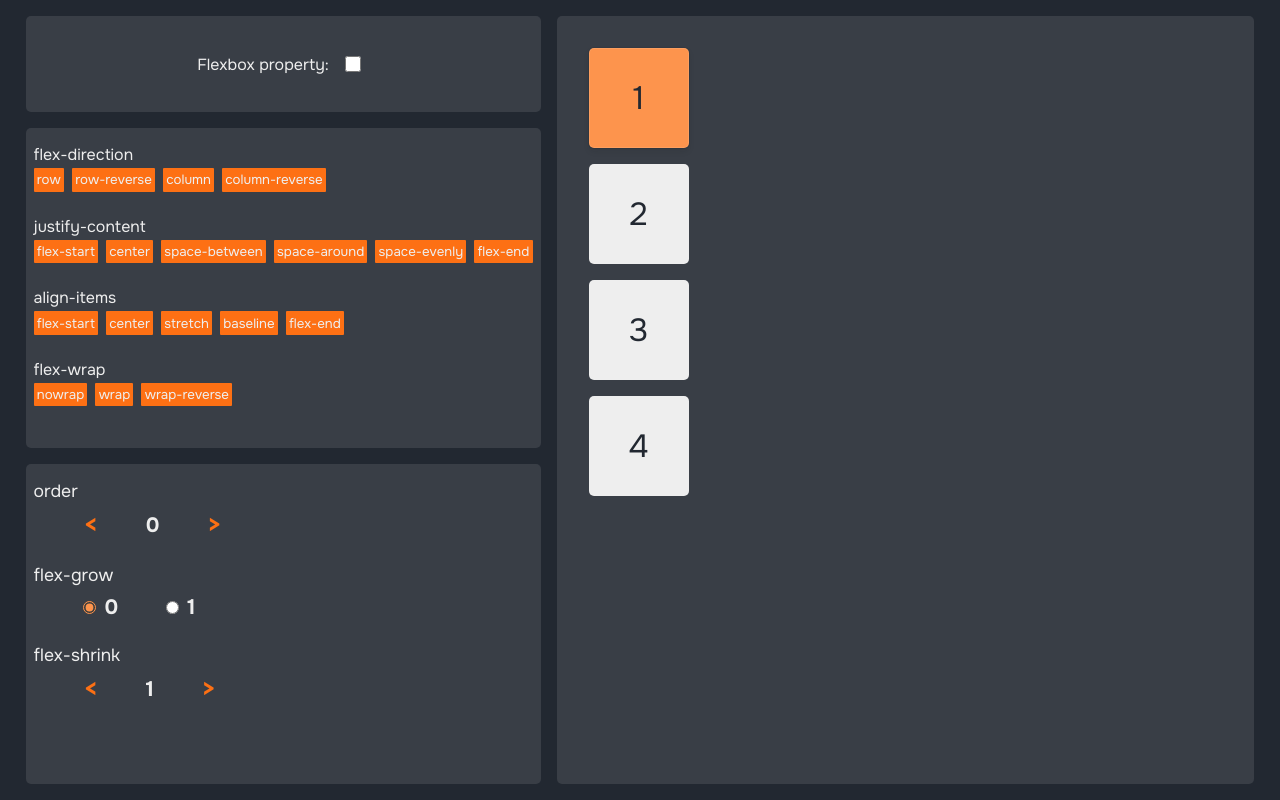
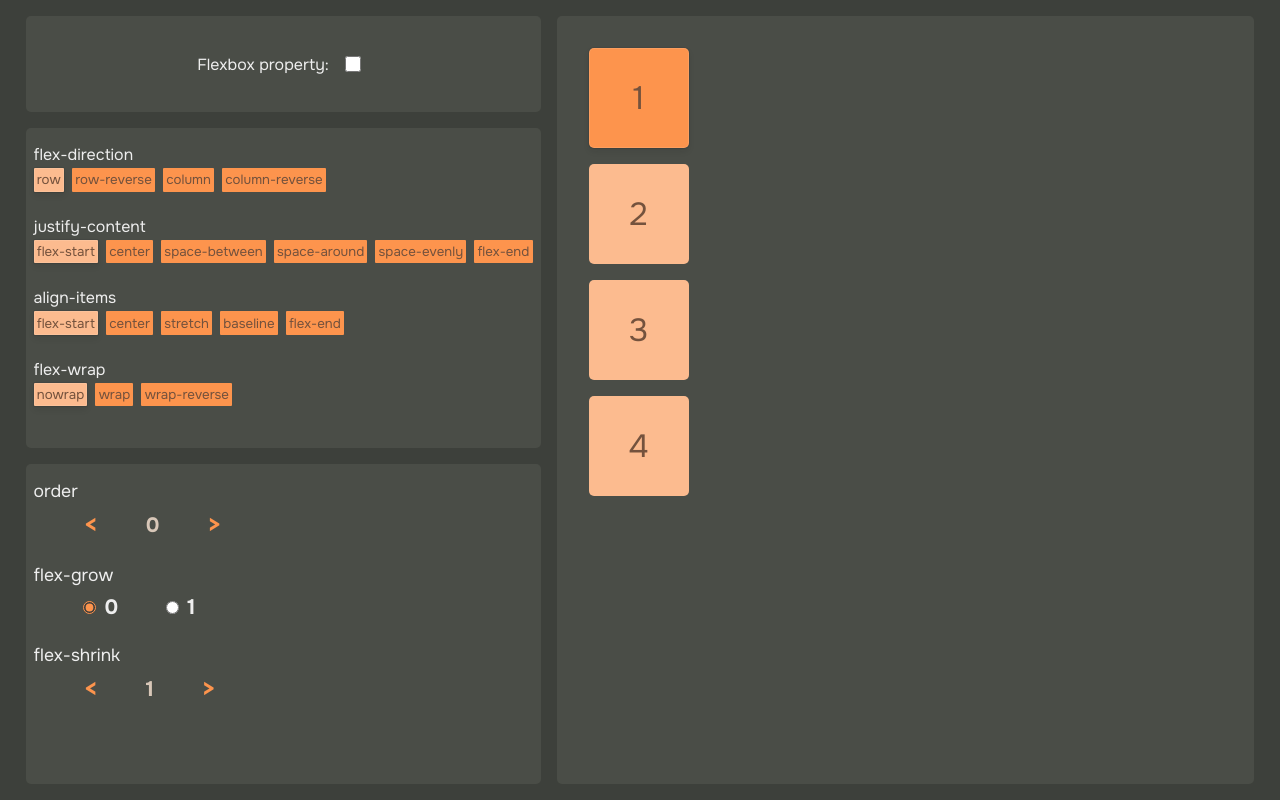
Before and after one commit to Jnwyk/display-tutorial, a React (Vite) app: page / in a window 1280 px wide. Built offline with nearby package versions, Linux system fonts and the light colour scheme; the HTML template or start-up script is replaced by a standard one; a web font is replaced by a local one.

Commit message:
add selected button class and change colors

```diff
--- a/src/Selector.jsx
+++ b/src/Selector.jsx
@@ -1,17 +1,30 @@
+import { useEffect, useState } from 'react';
+
 export default function Selector({
   cssProperty,
   cssPropertyValues,
   handleOnPropertyValueChange,
 }) {
+  const [isButtonActive, setIsButtonActive] = useState(0);
+
+  const handleButtonClick = (property, buttonIndex) => {
+    handleOnPropertyValueChange(cssProperty, property);
+    setIsButtonActive(buttonIndex);
+  };
+
   return (
     <div className="property_container">
       <p>{cssProperty}</p>
-      {cssPropertyValues.map((property) => {
+      {cssPropertyValues.map((property, i) => {
         return (
           <button
-            className="selector_button"
+            className={
+              isButtonActive === i
+                ? 'selector_button_active'
+                : 'selector_button'
+            }
             key={property}
-            onClick={() => handleOnPropertyValueChange(cssProperty, property)}
+            onClick={() => handleButtonClick(property, i)}
           >
             {property}
           </button>
--- a/src/index.css
+++ b/src/index.css
@@ -9,7 +9,7 @@
 }
 
 html {
-  background-color: #222831;
+  background-color: #3d403b;
 }
 
 body > #root > div {
@@ -37,7 +37,7 @@ html {
 
 .display__container {
   position: relative;
-  background-color: #393e46;
+  background-color: #4a4d47;
   padding: 16px;
   border-radius: 5px;
   flex-grow: 1;
@@ -47,8 +47,8 @@ html {
   display: flex;
   justify-content: center;
   align-items: center;
-  background-color: #eeeeee;
-  color: #222831;
+  background-color: #fcbb8f;
+  color: #74523d;
   border-radius: 5px;
   margin: 16px;
   min-height: 100px;
@@ -61,7 +61,7 @@ html {
 }
 
 .container_properties__container {
-  background-color: #393e46;
+  background-color: #4a4d47;
   border-radius: 5px;
   flex: 1;
 }
@@ -75,7 +75,7 @@ html {
   align-items: center;
   justify-content: center;
   gap: 0.5rem;
-  background-color: #393e46;
+  background-color: #4a4d47;
   border-radius: 5px;
   padding: 2rem;
 }
@@ -99,6 +99,24 @@ html {
     0 3.5px 6px hsla(230, 13%, 9%, 0.09);
 }
 
+.selector_button_active {
+  background-color: #fcbb8f;
+  color: #74523d;
+  box-shadow:
+    inset 0 0 0.5px 1px hsla(0, 0%, 100%, 0.1),
+    0 0 0 1px hsla(230, 13%, 9%, 0.075),
+    0 0.3px 0.4px hsla(230, 13%, 9%, 0.02),
+    0 0.9px 1.5px hsla(230, 13%, 9%, 0.045),
+    0 3.5px 6px hsla(230, 13%, 9%, 0.09);
+  padding: 0.2rem;
+  margin-right: 0.5rem;
+  margin-top: 0.2rem;
+  cursor: pointer;
+  border: none;
+  border-radius: 1px;
+  transition: 0.3s;
+}
+
 .property_container {
   margin: 1.5rem 0.5rem 0 0.5rem;
 }
@@ -115,7 +133,8 @@ html {
   padding: 0.2rem;
   margin-right: 0.5rem;
   margin-top: 0.2rem;
-  background-color: #fd7014;
+  background-color: #fd944d;
+  color: #74523d;
   cursor: pointer;
   border: none;
   border-radius: 1px;
@@ -125,12 +144,15 @@ html {
 .selector_button:last-child {
   margin-right: 0;
 }
+.selector_button_active:last-child {
+  margin-right: 0;
+}
 
 .swift_button {
   border: none;
-  background-color: #393e46;
+  background-color: #4a4d47;
   font-size: 1.5rem;
-  color: #fd7014;
+  color: #fd944d;
   font-weight: 700;
   transition: 0.3s;
   cursor: pointer;
@@ -163,6 +185,7 @@ html {
   font-size: 1.3rem;
   align-self: center;
   cursor: default;
+  color: #d8c7b8;
 }
 
 .radio_label {
```
